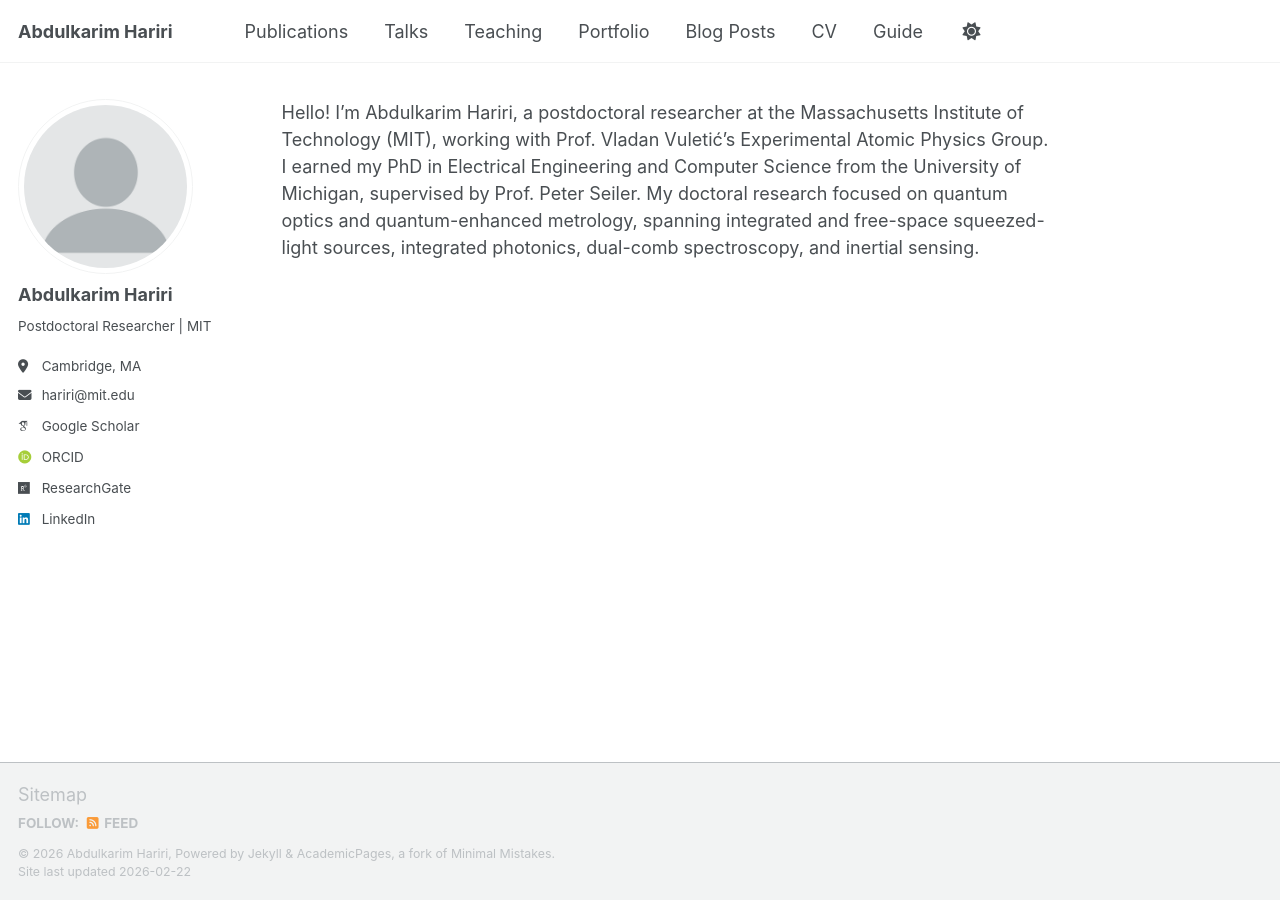
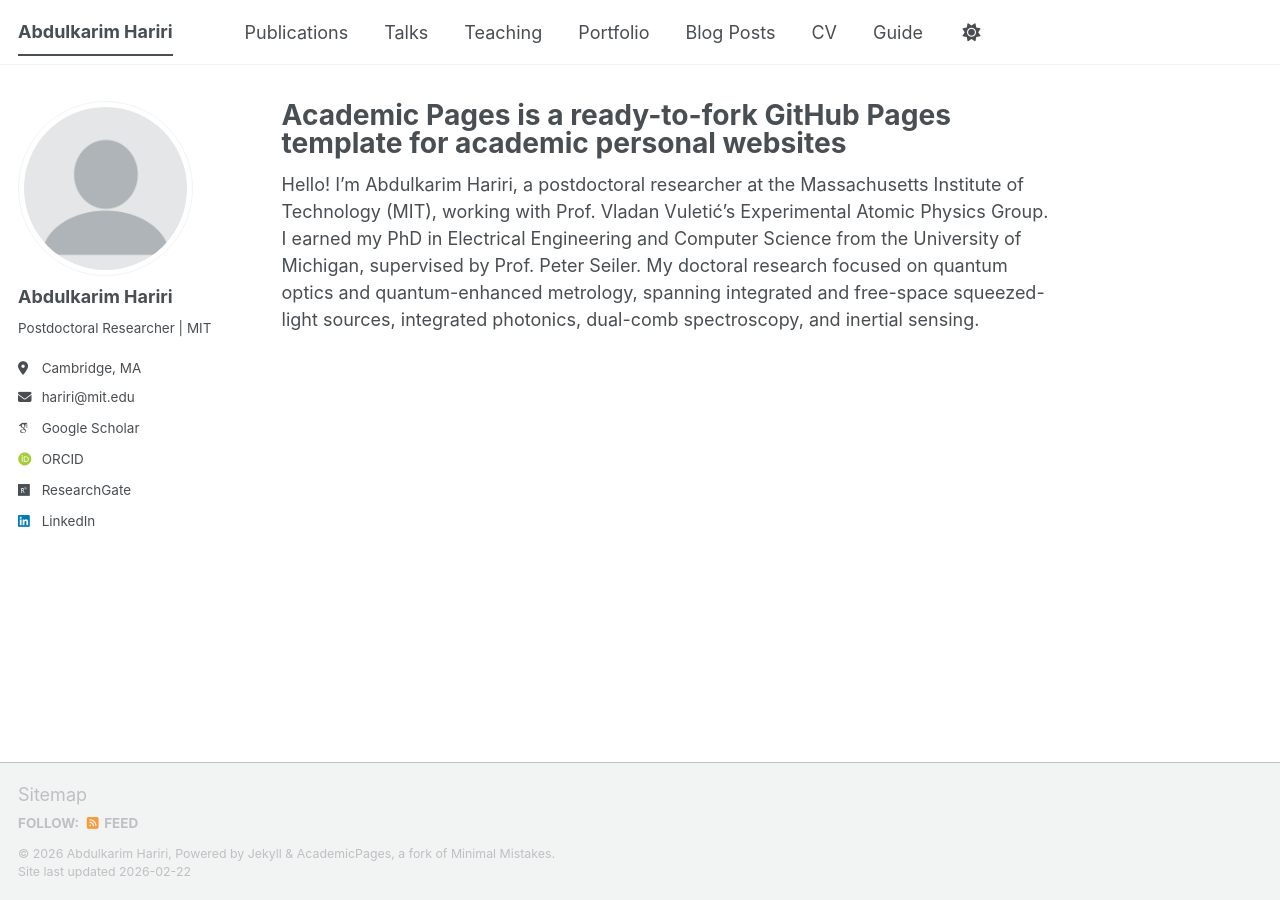
Before and after one commit to KareemHariri/KareemHariri.github.io, a Jekyll site: the page built from _pages/about.md, in a window 1280 px wide. Built offline with Jekyll 4.4.1, drawn with Linux system fonts in a browser that asks for light colours; some web fonts are replaced; a script bundle is joined from its source files by our own code; library files that are not in the unit come from our copies.

Commit message:
Update about.md

```diff
--- a/_pages/about.md
+++ b/_pages/about.md
@@ -1,4 +1,9 @@
 ---
-layout: single
+permalink: /
+title: "Academic Pages is a ready-to-fork GitHub Pages template for academic personal websites"
+author_profile: true
+redirect_from:
+  - /about/
+  - /about.html
 ---
 Hello! I’m Abdulkarim Hariri, a postdoctoral researcher at the Massachusetts Institute of Technology (MIT), working with Prof. Vladan Vuletić’s Experimental Atomic Physics Group. I earned my PhD in Electrical Engineering and Computer Science from the University of Michigan, supervised by Prof. Peter Seiler. My doctoral research focused on quantum optics and quantum-enhanced metrology, spanning integrated and free-space squeezed-light sources, integrated photonics, dual-comb spectroscopy, and inertial sensing.
```
